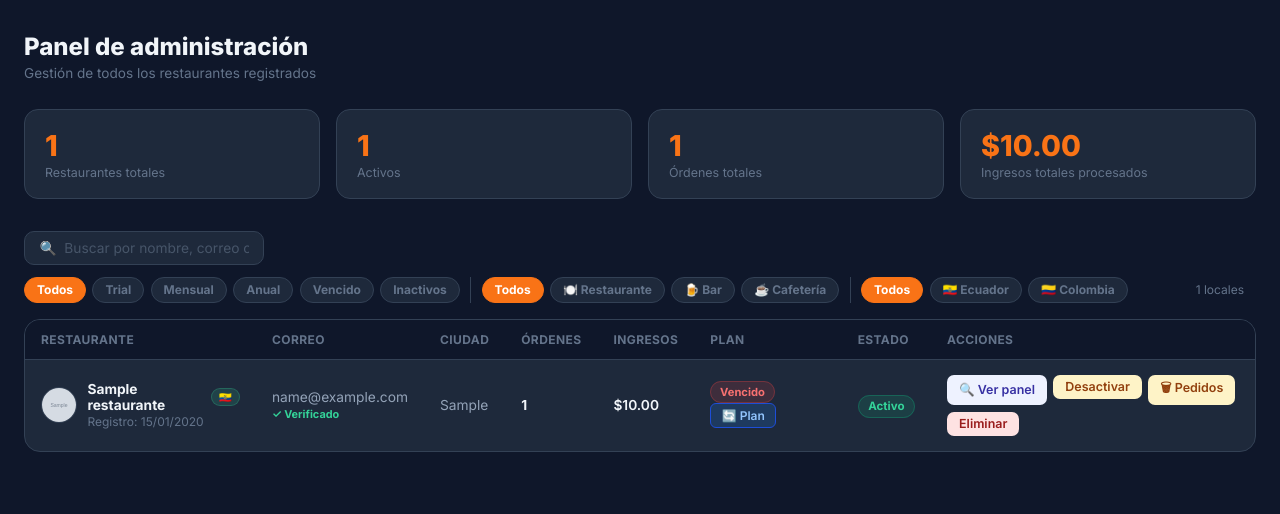
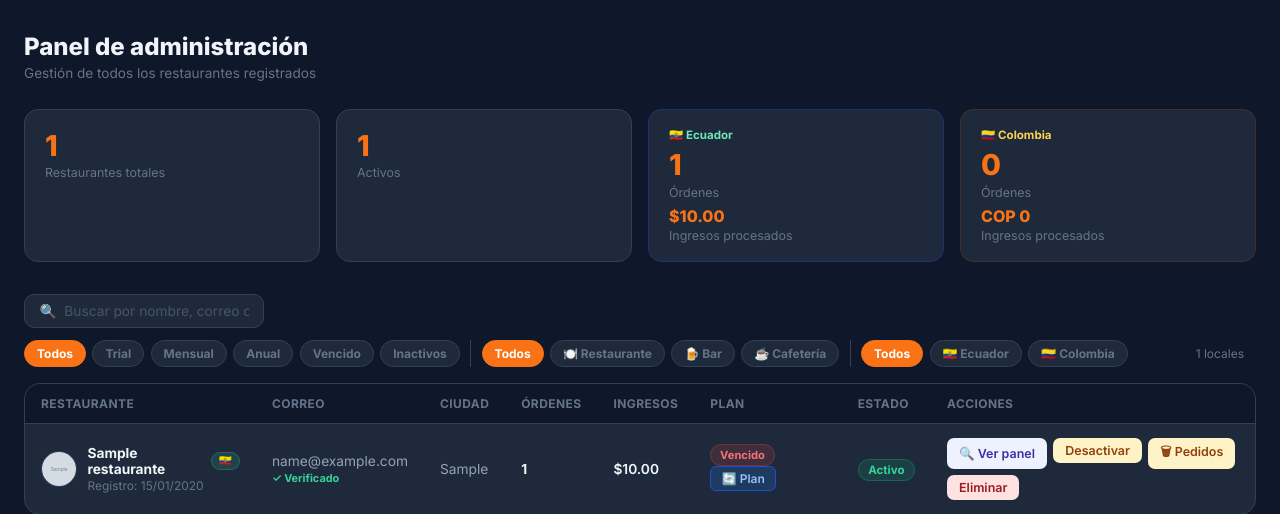
Before and after one commit to colverounmerco-lgtm/carta-digital, a Flask app: template templates/admin/panel.html in a window 1280 px wide. Shown: the part 56-570 px from the top of the page. Run offline with Flask 3, Linux system fonts and the light colour scheme; tables that the repository leaves empty hold one stand-in row (values such as "Sample post"); the template is opened without the code that fills it: values that come from a table or form of the project are taken from there, most other values are stand-ins (such as "Sample title", 1, 10 or a date in 2020); grey boxes marked "Sample" are stand-in pictures.

Commit message:
feat: separar contadores de ordenes e ingresos por pais en admin

```diff
--- a/templates/admin/panel.html
+++ b/templates/admin/panel.html
@@ -228,10 +228,17 @@
   </div>
 
   <!-- Stats globales -->
-  {% set total_activos   = restaurantes | selectattr('activo') | list | length %}
-  {% set total_inactivos = restaurantes | rejectattr('activo') | list | length %}
-  {% set total_ordenes   = stats.values() | sum(attribute='total_ordenes') %}
-  {% set total_ingresos  = stats.values() | sum(attribute='ingresos_total') %}
+  {% set total_activos = restaurantes | selectattr('activo') | list | length %}
+  {% set ns = namespace(ec_ord=0, co_ord=0, ec_ing=0.0, co_ing=0.0) %}
+  {% for r in restaurantes %}
+    {% if r.pais == 'colombia' %}
+      {% set ns.co_ord = ns.co_ord + stats[r.id].total_ordenes %}
+      {% set ns.co_ing = ns.co_ing + stats[r.id].ingresos_total %}
+    {% else %}
+      {% set ns.ec_ord = ns.ec_ord + stats[r.id].total_ordenes %}
+      {% set ns.ec_ing = ns.ec_ing + stats[r.id].ingresos_total %}
+    {% endif %}
+  {% endfor %}
 
   <div class="stats">
     <div class="stat">
@@ -242,13 +249,19 @@
       <div class="stat-n">{{ total_activos }}</div>
       <div class="stat-l">Activos</div>
     </div>
-    <div class="stat">
-      <div class="stat-n">{{ total_ordenes }}</div>
-      <div class="stat-l">Órdenes totales</div>
+    <div class="stat" style="border-color:#1d4ed850">
+      <div style="font-size:0.72rem;font-weight:700;color:#6EE7B7;margin-bottom:0.35rem">🇪🇨 Ecuador</div>
+      <div class="stat-n">{{ ns.ec_ord }}</div>
+      <div class="stat-l">Órdenes</div>
+      <div style="font-size:1rem;font-weight:800;color:#F97316;margin-top:0.4rem">${{ "%.2f"|format(ns.ec_ing) }}</div>
+      <div class="stat-l">Ingresos procesados</div>
     </div>
-    <div class="stat">
-      <div class="stat-n">${{ "%.2f"|format(total_ingresos) }}</div>
-      <div class="stat-l">Ingresos totales procesados</div>
+    <div class="stat" style="border-color:#92400e50">
+      <div style="font-size:0.72rem;font-weight:700;color:#FCD34D;margin-bottom:0.35rem">🇨🇴 Colombia</div>
+      <div class="stat-n">{{ ns.co_ord }}</div>
+      <div class="stat-l">Órdenes</div>
+      <div style="font-size:1rem;font-weight:800;color:#F97316;margin-top:0.4rem">COP {{ "{:,.0f}".format(ns.co_ing).replace(",", ".") }}</div>
+      <div class="stat-l">Ingresos procesados</div>
     </div>
   </div>
 
```
